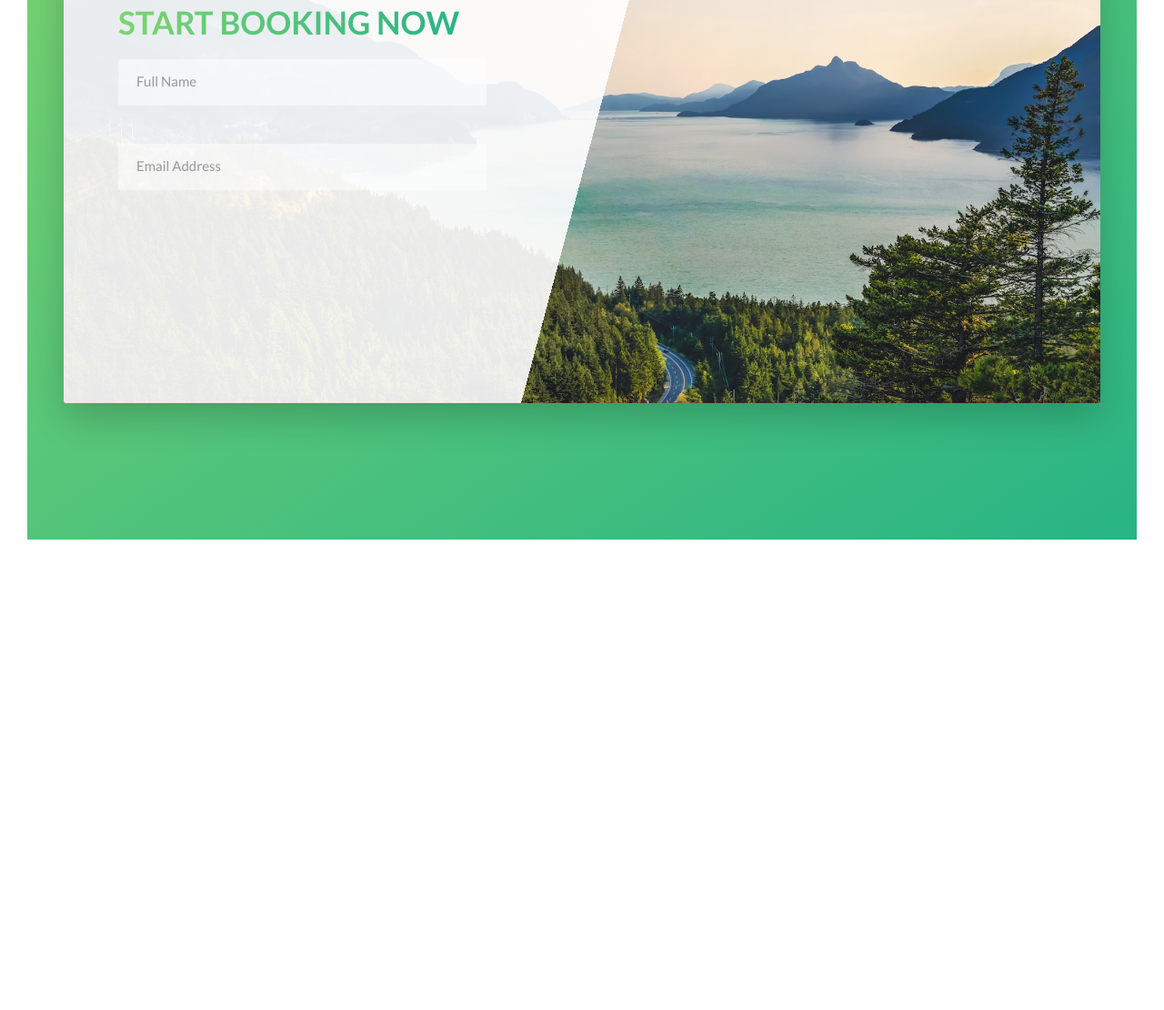
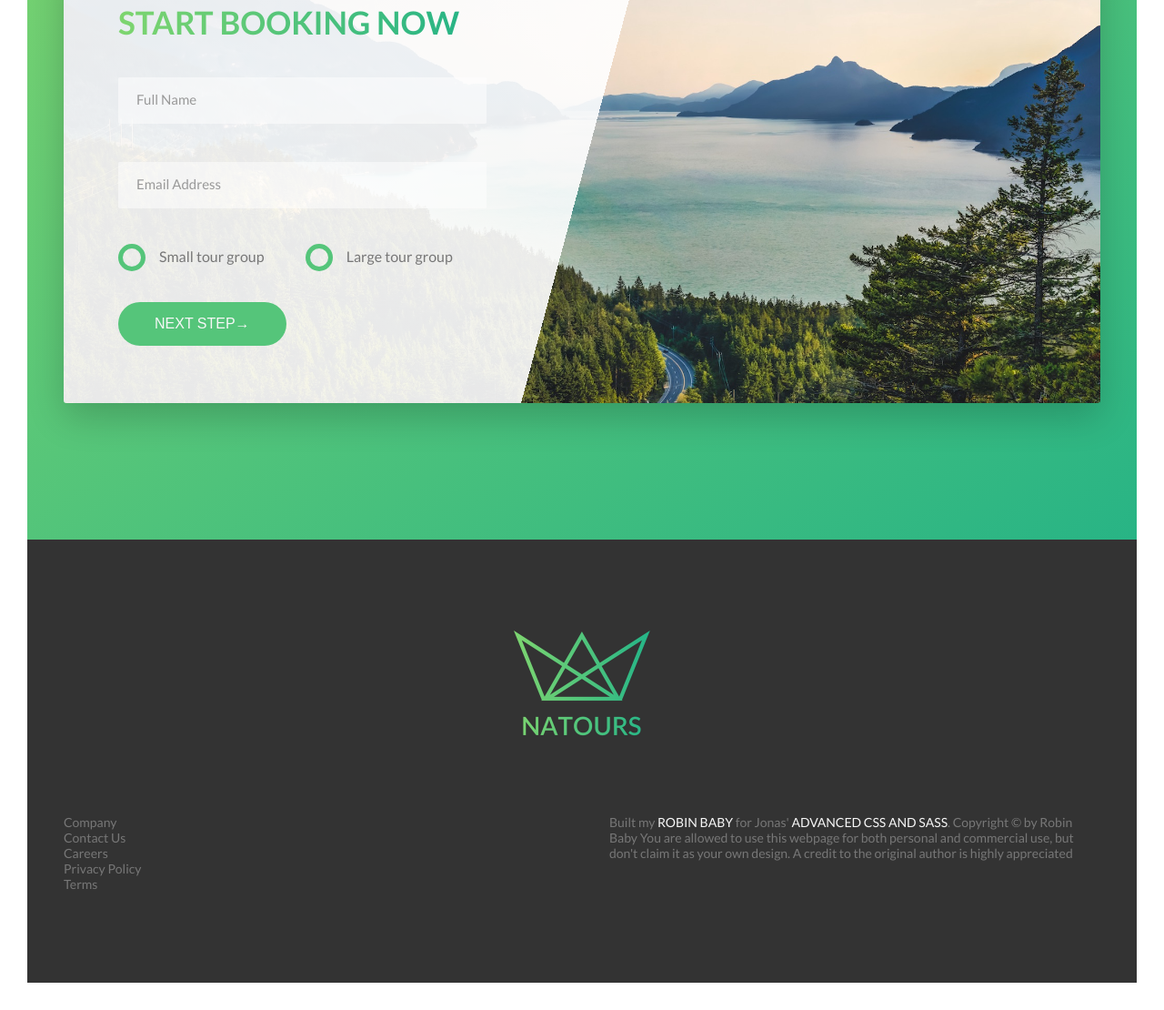
Before and after one commit to Robie-Robz/Natours, a website: page index.html in a window 1280 px wide. Shown: the part 4687-5797 px from the top of the page at 91% size. Before the commit the page ends 5310 px from the top, so only its background shows below. Drawn offline with Linux system fonts and the light colour scheme.

Commit message:
Version 0.2

```diff
--- a/index.html
+++ b/index.html
@@ -247,12 +247,52 @@
                                <label for="email" class="form__label">Email Address</label>
                            </div>
 
+                           <div class="form__group u-margin-bottom-medium">
+                               <div class="form__radio-group">
+                                   <input type="radio" class="form__radio-input" id="small" name="size">
+                                   <label for="small" class="form__radio-label">
+                                   <span class="form__radio-button"></span>Small tour group</label>
+                               </div>
+
+                               <div class="form__radio-group">
+                                   <input type="radio" class="form__radio-input" id="large" name="size">
+                                   <label for="large" class="form__radio-label">
+                                    <span class="form__radio-button"></span>
+                                     Large tour group</label>
+                               </div>
+                           </div>
+                            <div class="form__group">
+                                <button class="btn btn--green">Next step&rarr;</button>
+                            </div>
                         </form>
                     </div>
                 </div>
             </div>
         </section>
     </main>
+    <footer class="footer">
+        <div class="footer__logo-box">
+            <img src="./img/logo-green-2x.png" alt="Full logo" class="footer__logo">
+        </div>
+        <div class="row">
+            <div class="col-1-of-2">
+                <div class="footer__navigation">
+                    <ul class="footer__list">
+                        <li class="footer__link">Company</li>
+                        <li class="footer__link">Contact Us</li>
+                        <li class="footer__link">Careers</li>
+                        <li class="footer__link">Privacy Policy</li>
+                        <li class="footer__link">Terms</li>
+                    </ul>
+                </div>
+            </div>
+            <div class="col-1-of-2">
+                <p class="footer__copyright">
+                    Built my <a href="#" class="footer__link">Robin Baby</a> for Jonas' <a href="#" class="footer__link">Advanced CSS and SASS</a>. Copyright &copy; by Robin Baby You are allowed to use this webpage for both personal and commercial use, but don't claim it as your own design. A credit to the original author is highly appreciated
+                </p>
+            </div>
+        </div>
+    </footer>
 </body>
 
 </html>
--- a/sass/abstracts/_variables.scss
+++ b/sass/abstracts/_variables.scss
@@ -3,6 +3,7 @@ $color-primary-light:#7ed56f;
 $color-primary-dark:#28b485;
 $color-grey-dark:#777;
 $color-grey-dark-2:#999;
+$color-grey-dark-3:#333;
 $color-white:#fff;
 $color-black:#000;
 $color-grey-light-1:#f7f7f7;
--- a/sass/base/_utilities.scss
+++ b/sass/base/_utilities.scss
@@ -1,22 +1,22 @@
 .u-center-text{
-    text-align: center;
+    text-align: center !important;
 }
 
 .u-margin-bottom-small{
-    margin-bottom: 1.5rem;
+    margin-bottom: 1.5rem !important;
 }
 
 .u-margin-bottom-medium{
-    margin-bottom: 2rem;
+    margin-bottom: 4rem !important;
 }
 .u-margin-bottom-big{
-    margin-bottom: 8rem;
+    margin-bottom: 8rem !important;
 }
 
 .u-margin-top-big{
-    margin-bottom: 8rem;
+    margin-bottom: 8rem !important;
 }
 
 .u-margin-top-huge{
-    margin-bottom: 10rem;
+    margin-bottom: 10rem !important;
 }
--- a/sass/components/_button.scss
+++ b/sass/components/_button.scss
@@ -1,5 +1,5 @@
 .btn {
-    &:link,
+    &,&:link,
     &:visited {
         text-decoration: none;
         text-transform: uppercase;
@@ -9,6 +9,9 @@
         transition: all 0.2s;
         position: relative;
         font-size: $default-font-size;
+        //change for the button element
+        border: none;
+        cursor: pointer;
     }
     &:hover {
         transform: translateY(-0.3rem);
@@ -18,7 +21,8 @@
             opacity: 0;
         }
     }
-    &:active {
+    &:active, &:focus {
+        outline: none;
         transform: translateY(-0.1rem);
         box-shadow: 0 0.5rem 1rem rgba($color-black, 0.2);
     }
--- a/sass/components/_form.scss
+++ b/sass/components/_form.scss
@@ -13,6 +13,7 @@
         border-bottom: 3px solid transparent;
         width:90%;
         display:block;
+        transition: all .3s;
 
          &:focus{
             outline:none;
@@ -42,4 +43,46 @@
         visibility: hidden;
         transform: translateY(-4rem);
     }
+
+    &__radio-group{
+        width: 45%;
+        display: inline-block;
+    }
+    &__radio-input{
+        display: none;
+    }
+    &__radio-label{
+        font-size: $default-font-size;
+        cursor: pointer;
+        position: relative;
+        padding-left: 4.5rem;
+    }
+    &__radio-button{
+        height: 3rem;
+        width: 3rem;
+        border: 5px solid $color-primary;
+        border-radius: 50%;
+        display: inline-block;
+        position: absolute;
+        left:0;
+        top:-.4rem;
+
+        &::after{
+            content: "";
+            display: block;
+            height: 1.3rem;
+            width: 1.3rem;
+            border-radius: 50%;
+            position: absolute;
+            top:50%;
+            left:50%;
+            transform: translate(-50%,-50%);
+            background-color: $color-primary;
+            opacity: 0;
+            transition: opacity .2s;
+        }
+    }
+    &__radio-input:checked ~ &__radio-label &__radio-button::after{
+        opacity: 1;
+    }
 }
--- /dev/null
+++ b/sass/layout/_footer.scss
@@ -0,0 +1,43 @@
+.footer{
+    background-color: $color-grey-dark-3;
+    padding: 10rem 0;
+    font-size: 1.4rem;
+
+    &__logo-box{
+        text-align: center;
+        margin-bottom: 8rem;
+    }
+    &__logo{
+        width: 15rem;
+        height: auto;
+
+    }
+    &__navigation{
+
+    }
+    &__list{
+        list-style: none;
+    }
+    &__item{
+        display: inline-block;
+
+        &:not(:last-child){
+            margin-bottom: 1.5rem;
+        }
+    }
+
+    &__link{
+        &:link,
+        &:visited{
+            color: $color-grey-light-1;
+            text-decoration: none;
+            text-transform: uppercase;
+            display: inline-block;
+        }
+        &:hover,
+        &:active{
+            color:$color-primary;
+            box-shadow: 0 1rem 2rem rgba($color-black, .4);
+        }
+    }
+}
--- a/sass/main.scss
+++ b/sass/main.scss
@@ -14,6 +14,7 @@
 @import "components/story.scss";
 
 @import "layout/header.scss";
+@import "layout/footer.scss";
 @import "layout/grid.scss";
 @import "pages/home.scss";
 
```
Also changed, not shown: css/style.css, sass/layout/_grid.scss (line endings or trailing spaces).
